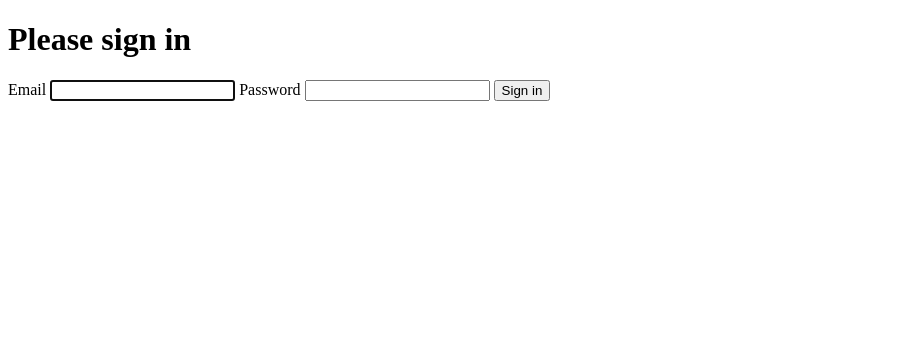
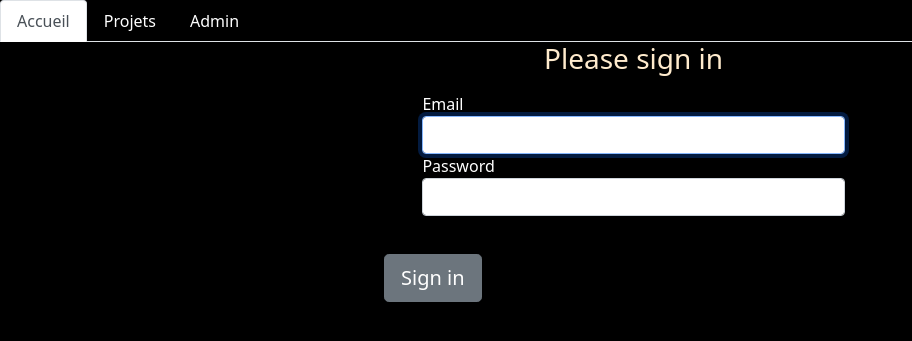
Before and after one commit to Schyzofrania/portfolio, a Symfony app: template templates/security/login.html.twig in a window 1280 px wide. Shown: the top 341 px of the page, without its empty margins (0-912 px from the left). Run offline with Twig, Linux system fonts and the light colour scheme; the template is opened without the code that fills it, so the values that code supplies are empty; some libraries are stand-ins or nearby versions.

Commit message:
css + sécurité

```diff
--- a/assets/styles/app.css
+++ b/assets/styles/app.css
@@ -1,3 +1,57 @@
 body {
+    background-color: black;
+}
+
+h1{
+    text-align: center;
+    margin-top: 35px;
+    color: blanchedalmond;
+}
+.card{
+    width: 60%;
+    height: 35%;
+    border-radius: 2px;
+    border: black;
     background-color: lightgray;
+    margin-left: 20%;
+    margin-bottom: 2%;
+    border-radius: 5%;
 }
+.card2{
+    display: flex;
+    justify-content: space-around;
+    height: 25%;
+}
+p{
+    text-align: center;
+    color: white;
+}
+.card > p{
+    color: black;
+}
+label{
+    color: white;
+}
+th{
+    color: white;
+}
+td{
+    color: white;
+}
+a{
+    color: white;
+}
+.connexion{
+    width: 33%;
+    height: 30%;
+    margin-left: 33%;
+}
+.btn{
+    margin-left: 30%;
+    margin-top: 3%;
+}
+.edit{
+    width: 350px;
+    height: 300px;
+    display: flex;
+}
--- a/src/Security/AdminAuthenticator.php
+++ b/src/Security/AdminAuthenticator.php
@@ -95,7 +95,7 @@ class AdminAuthenticator extends AbstractFormLoginAuthenticator implements Passw
         if ($targetPath = $this->getTargetPath($request->getSession(), $providerKey)) {
             return new RedirectResponse($targetPath);
         }
-        return new RedirectResponse(($this->urlGenerator->generate('login')));
+        return new RedirectResponse($this->urlGenerator->generate('projets_index'));
 
         // For example : return new RedirectResponse($this->urlGenerator->generate('some_route'));
         throw new \Exception('TODO: provide a valid redirect inside '.__FILE__);
--- /dev/null
+++ b/templates/_nav.html.twig
@@ -0,0 +1,11 @@
+<ul class="nav nav-tabs">
+  <li class="nav-item">
+    <a class="nav-link active" aria-current="page" href="{{ path('login') }}">Accueil</a>
+  </li>
+  <li class="nav-item">
+    <a class="nav-link" href="#">Projets</a>
+  </li>
+  <li class="nav-item">
+    <a class="nav-link" href="{{ path('app_login') }}">Admin</a>
+  </li>
+</ul>
--- a/templates/base.html.twig
+++ b/templates/base.html.twig
@@ -3,11 +3,18 @@
     <head>
         <meta charset="UTF-8">
         <title>{% block title %}Welcome!{% endblock %}</title>
-        {% block stylesheets %}{% endblock %}
+        {% block stylesheets %}
+        <link href="https://cdn.jsdelivr.net/npm/bootstrap@5.0.0-beta1/dist/css/bootstrap.min.css" rel="stylesheet" integrity="sha384-giJF6kkoqNQ00vy+HMDP7azOuL0xtbfIcaT9wjKHr8RbDVddVHyTfAAsrekwKmP1" crossorigin="anonymous">
+        <link rel="stylesheet" href="{{ asset('build/app.css') }}">
+        {% endblock %}
 
-        {% block javascripts %}{% endblock %}
+        {% block javascripts %}
+        <script src="https://cdn.jsdelivr.net/npm/@popperjs/core@2.5.4/dist/umd/popper.min.js" integrity="sha384-q2kxQ16AaE6UbzuKqyBE9/u/KzioAlnx2maXQHiDX9d4/zp8Ok3f+M7DPm+Ib6IU" crossorigin="anonymous"></script>
+        <script src="https://cdn.jsdelivr.net/npm/bootstrap@5.0.0-beta1/dist/js/bootstrap.min.js" integrity="sha384-pQQkAEnwaBkjpqZ8RU1fF1AKtTcHJwFl3pblpTlHXybJjHpMYo79HY3hIi4NKxyj" crossorigin="anonymous"></script>
+        {% endblock %}
     </head>
     <body>
+        {% include "_nav.html.twig" %}
         {% block body %}{% endblock %}
     </body>
 </html>
--- a/templates/projets/edit.html.twig
+++ b/templates/projets/edit.html.twig
@@ -4,9 +4,9 @@
 
 {% block body %}
     <h1>Edit Projets</h1>
-
-    {{ include('projets/_form.html.twig', {'button_label': 'Update'}) }}
-
+    <div class="edit">
+        {{ include('projets/_form.html.twig', {'button_label': 'Update'}) }}
+    </div>
     <a href="{{ path('projets_index') }}">back to list</a>
 
     {{ include('projets/_delete_form.html.twig') }}
--- a/templates/security/login.html.twig
+++ b/templates/security/login.html.twig
@@ -7,13 +7,7 @@
     {% if error %}
         <div class="alert alert-danger">{{ error.messageKey|trans(error.messageData, 'security') }}</div>
     {% endif %}
-
-    {% if app.user %}
-        <div class="mb-3">
-            You are logged in as {{ app.user.username }}, <a href="{{ path('app_logout') }}">Logout</a>
-        </div>
-    {% endif %}
-
+    <div class="connexion">
         <h1 class="h3 mb-3 font-weight-normal">Please sign in</h1>
         <label for="inputEmail">Email</label>
         <input type="email" value="{{ last_username }}" name="email" id="inputEmail" class="form-control" required autofocus>
@@ -23,7 +17,7 @@
         <input type="hidden" name="_csrf_token"
            value="{{ csrf_token('authenticate') }}"
         >
-
+    </div>
     {#
         Uncomment this section and add a remember_me option below your firewall to activate remember me functionality.
         See https://symfony.com/doc/current/security/remember_me.html
@@ -35,8 +29,11 @@
         </div>
     #}
 
-    <button class="btn btn-lg btn-primary" type="submit">
+    <button class="btn btn-lg btn-secondary" type="submit">
         Sign in
     </button>
+    {% if app.user %}
+    <button class="btn btn-lg btn-secondary" href="{{ path('app_logout') }}">Logout</button>
+    {% endif %}
 </form>
 {% endblock %}
```
Also changed, not shown: src/Controller/LoginController.php (+6 -2 lines), src/Controller/ProjetsController.php (+19 -1 lines), templates/login/index.html.twig (+13 -15 lines), public/uploads/257813c9e93a1026694fa20055fa3807.png (added), public/uploads/4452574e4231585cccc01a620d87e3ed.jpg (added), public/uploads/8e17c7e136fdd4255a85dcf87a4b46fb.jpg (added), public/uploads/aeb2f0383d2c1309f41c898cf0e79825.jpg (added), public/uploads/c8fca5d7c204f8870a580860a788ef29.png (added), public/uploads/d31131749dbf23598f74671df4014544.png (added), public/uploads/ee5c14abed4d6251776f8dbf7ede7e71.jpg (added). Lines whose indentation alone changed are shown as unchanged.
